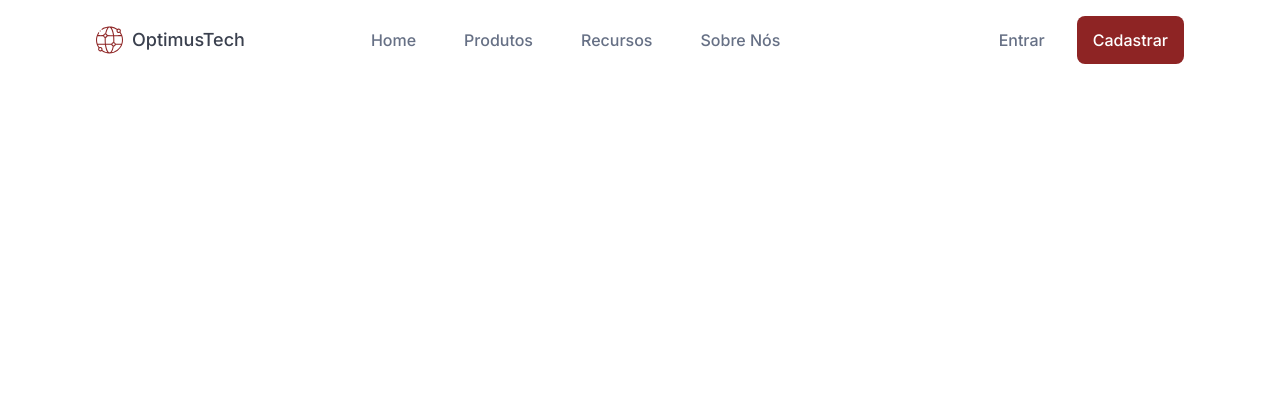
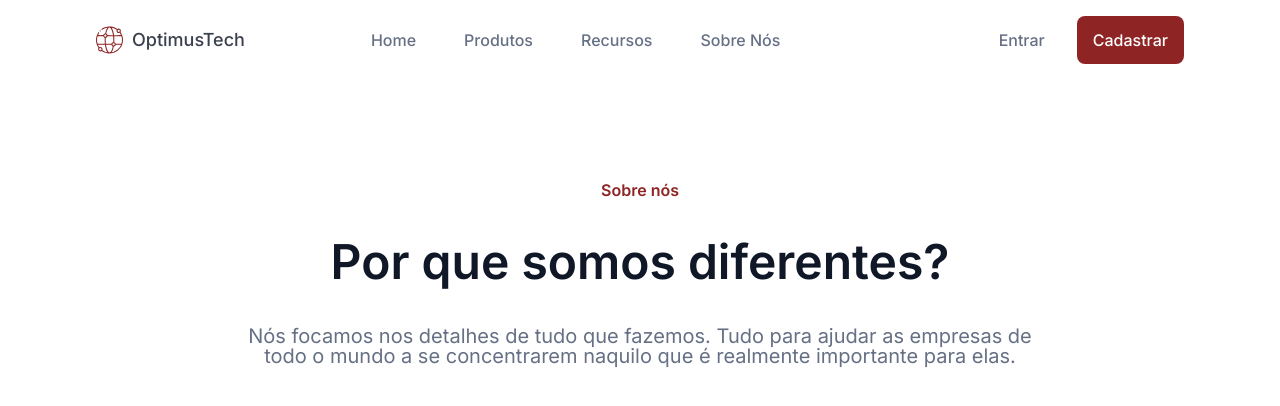
Before and after one commit to marconi-dm/7DaysOfCode, a plain HTML site: page index.html in a window 1280 px wide. Drawn offline with Linux system fonts and the light colour scheme.

Commit message:
add  Section "Sobre Nós"

```diff
--- a/index.html
+++ b/index.html
@@ -26,6 +26,12 @@
         </div>
 
     </header>
+    <span class="aboutUs-container">
+        <h4 class="aboutUs__subtitle">Sobre nós</h4>
+        <h1 class="aboutUs__title">Por que somos diferentes?</h1>
+        <p class="aboutUs__text">Nós focamos nos detalhes de tudo que fazemos. Tudo para ajudar as empresas de <br> todo o mundo a se concentrarem naquilo que é realmente importante para elas.</p>
+
+    </span>
 
 </body>
 </html>
--- a/style.css
+++ b/style.css
@@ -1,6 +1,7 @@
 @import url("./style/reset.css");
 @import url('https://fonts.googleapis.com/css2?family=Inter:wght@100..900&family=Josefin+Sans:ital,wght@0,100..700;1,100..700&family=Poppins:ital,wght@0,100;0,200;0,300;0,400;0,500;0,600;0,700;0,800;0,900;1,100;1,200;1,300;1,400;1,500;1,600;1,700;1,800;1,900&display=swap');
 @import url("./style/header.css");
+@import url("./style/aboutUs.css");
 
 
 
--- /dev/null
+++ b/style/aboutUs.css
@@ -0,0 +1,28 @@
+.aboutUs-container{
+    display: flex;
+    flex-direction: column;
+    align-items: center;
+    gap: 2.5em;
+
+}
+
+.aboutUs__subtitle {
+    margin-top: 8%;
+    color: var(--alert-color);
+    font-weight: 600;
+}
+
+.aboutUs__title {
+    font-size: 3rem;
+    color: var(--title-color);
+    font-weight: 600;
+}
+
+.aboutUs__text {
+    text-align: center;
+    font-size: 1.25rem;
+}
+
+.aboutUs__text br {
+    margin-bottom: 0.5em;
+}
```
